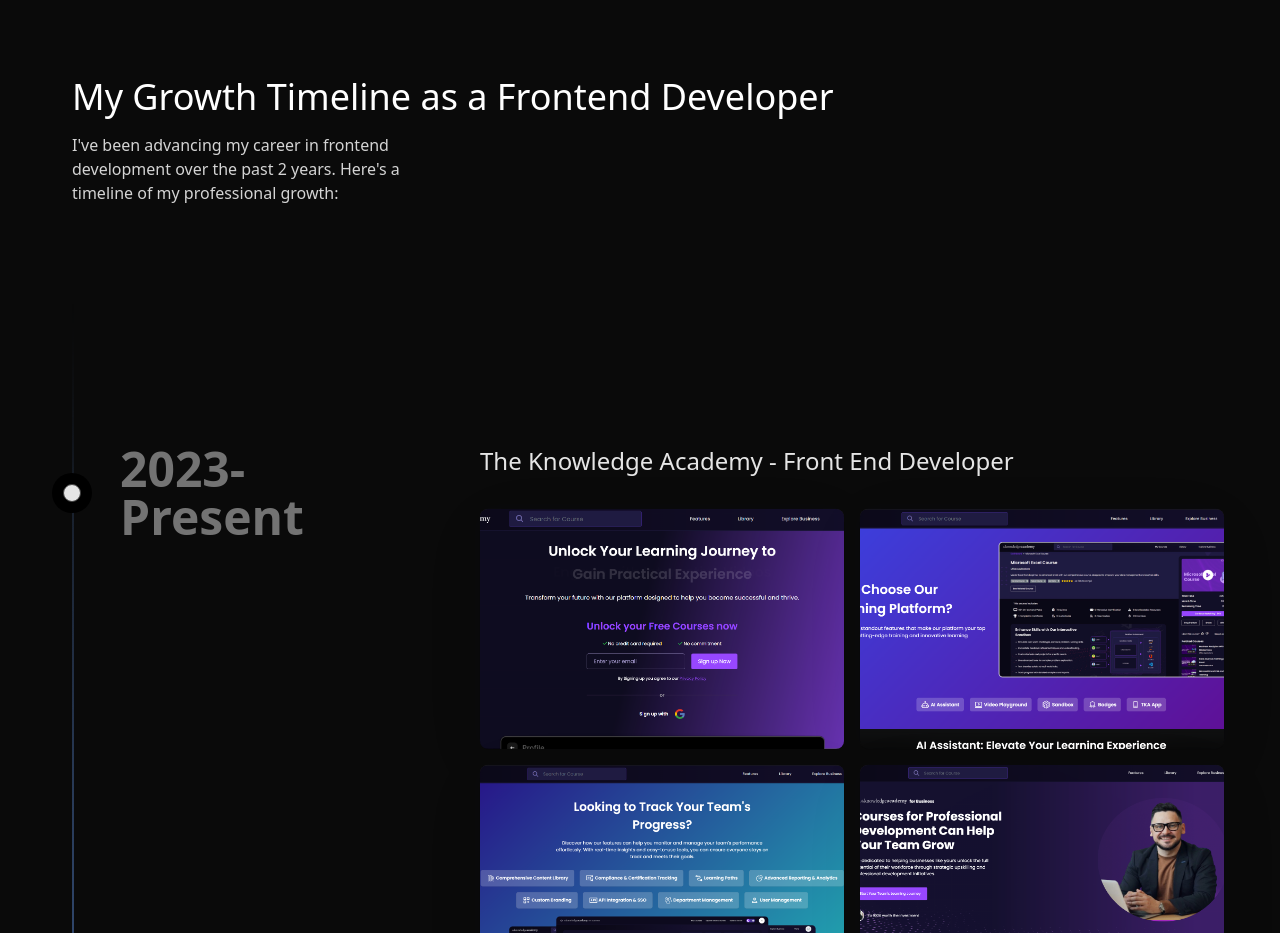
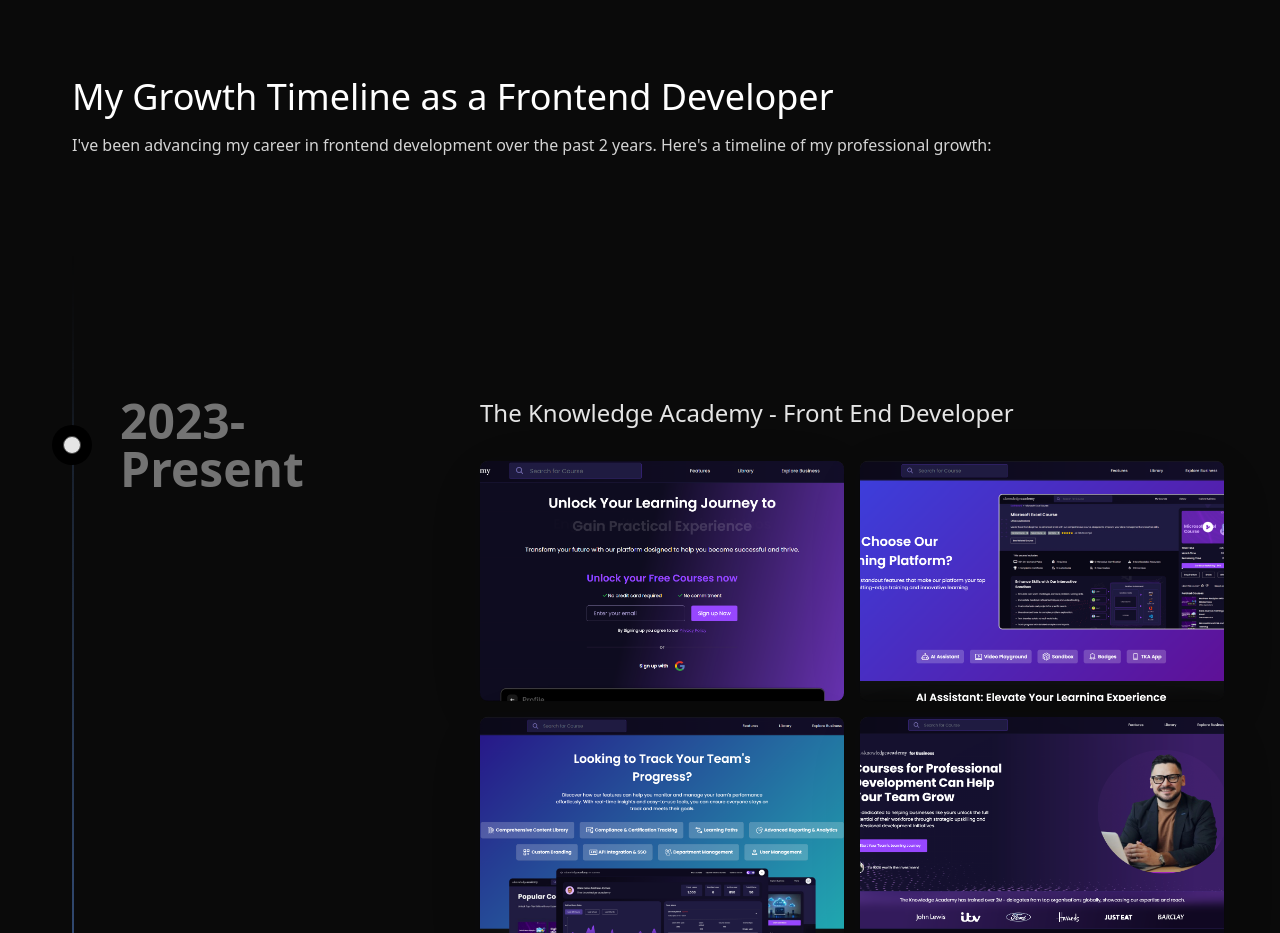
Before and after one commit to ShashwatSrivastava07/shashwat-portfolio, a Next.js app: page / in a window 1280 px wide. Shown: the part 3480-4413 px from the top of the page. Built offline with nearby package versions, Linux system fonts and the light colour scheme.

Commit message:
Update timeline.tsx

```diff
--- a/src/Components/ui/timeline.tsx
+++ b/src/Components/ui/timeline.tsx
@@ -36,7 +36,7 @@
         <h2 className="text-lg md:text-4xl mb-4 text-white max-w-4xl sm:text-center lg:text-start">
           My Growth Timeline as a Frontend Developer
         </h2>
-        <p className="text-neutral-300 text-sm md:text-base max-w-sm sm:text-center lg:text-start">
+        <p className="text-neutral-300 text-sm md:text-base max-w-full sm:text-center lg:text-start">
           I&apos;ve been advancing my career in frontend development over the past 2 years. Here&apos;s a timeline of my professional growth:
         </p>
       </div>
```
